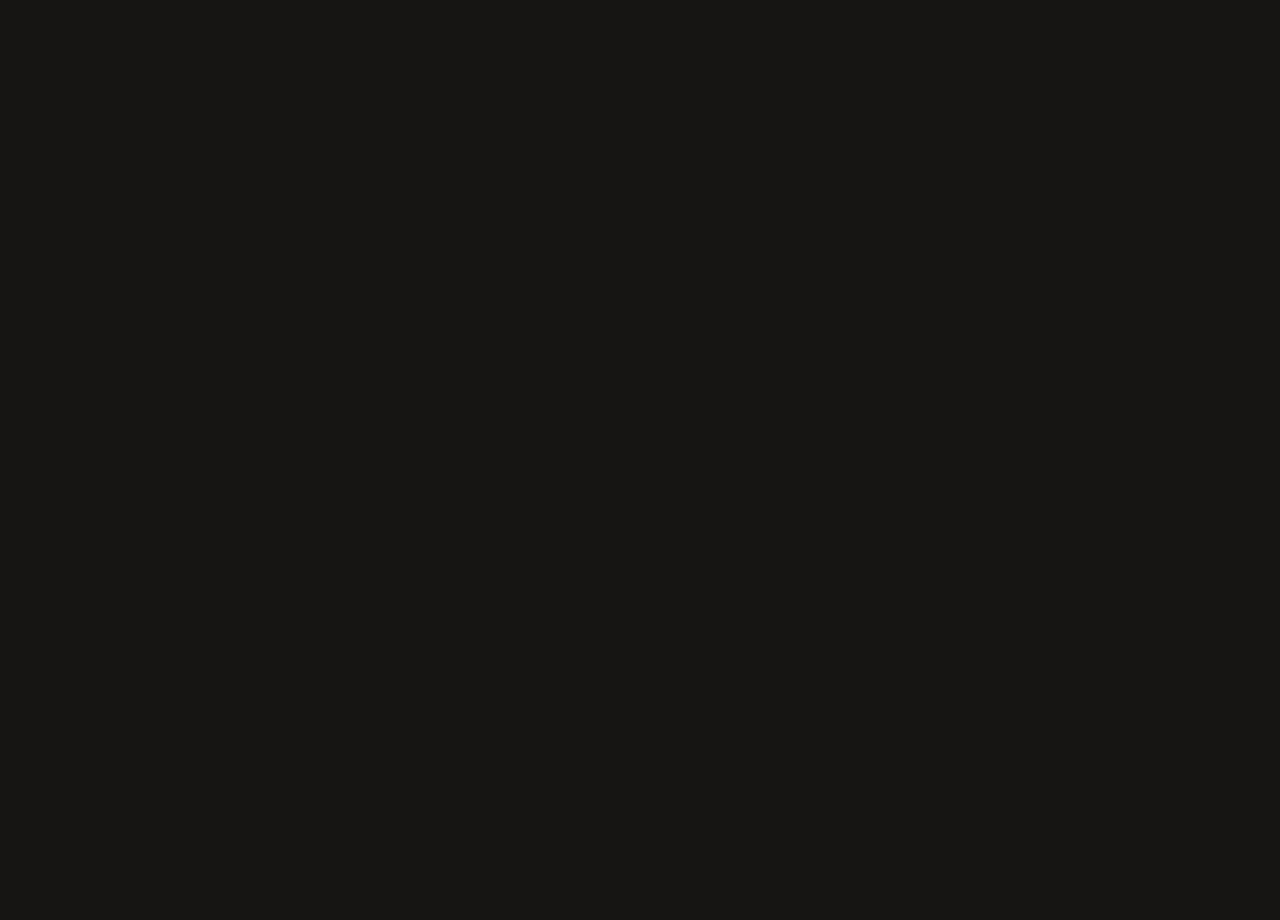
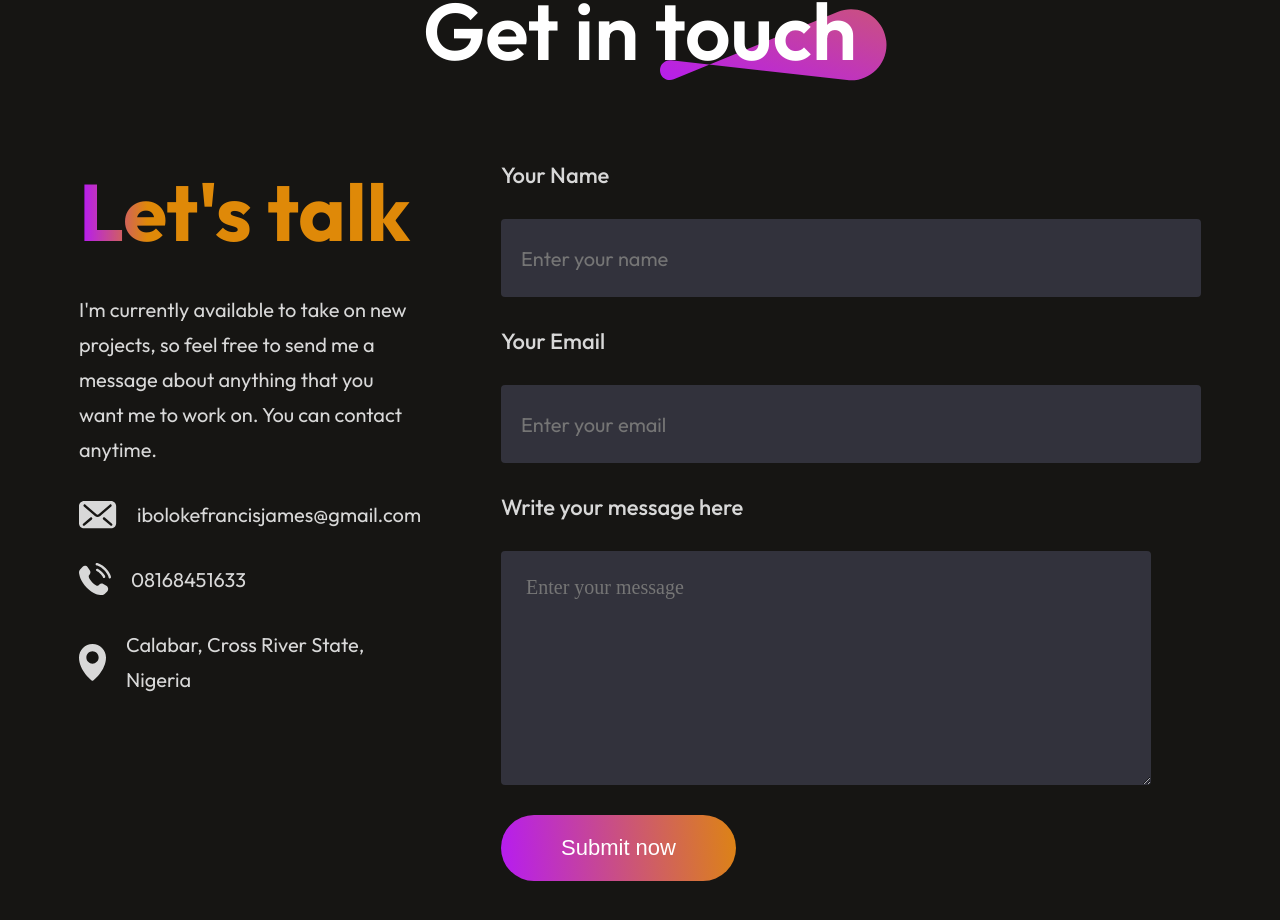
Before and after one commit to Francis6866/portfoliotrial, a React (Vite) app: page / in a window 1280 px wide. Shown: the part 4640-5560 px from the top of the page. Before the commit the page ends 4540 px from the top, so only its background shows below. Built offline with nearby package versions, Linux system fonts and the light colour scheme.

Commit message:
added the contact section

```diff
--- a/src/App.jsx
+++ b/src/App.jsx
@@ -4,6 +4,7 @@ import Hero from './components/Hero/Hero'
 import About from './components/About/About'
 import Services from './components/Service/Services'
 import MyWork from './components/MyWork/MyWork'
+import Contact from './components/Contact/Contact'
 //
 
 const App = () => {
@@ -14,6 +15,7 @@ const App = () => {
       <About />
       <Services />
       <MyWork />
+      <Contact />
     </div>
   )
 }
--- /dev/null
+++ b/src/components/Contact/Contact.jsx
@@ -0,0 +1,78 @@
+import React from 'react'
+import "./contact.css"
+import theme from "../../assets/theme_pattern.svg"
+import mail from "../../assets/mail_icon.svg"
+import location from "../../assets/location_icon.svg"
+import call from "../../assets/call_icon.svg"
+
+const Contact = () => {
+
+    const onSubmit = async (event) => {
+        event.preventDefault();
+        const formData = new FormData(event.target);
+
+        formData.append("access_key", "0e567f04-cf2a-4bd7-b7a5-2a46f68e4f7d");
+
+        const object = Object.fromEntries(formData);
+        const json = JSON.stringify(object);
+
+        const res = await fetch("https://api.web3forms.com/submit", {
+          method: "POST",
+          headers: {
+            "Content-Type": "application/json",
+            Accept: "application/json"
+          },
+          body: json
+        }).then((res) => res.json());
+
+        if (res.success) {
+          alert(res.message)
+        }
+      };
+
+  return (
+    <div id='contact' className='contact'>
+        <div className="contact-title">
+            <h1>Get in touch</h1>
+            <img src={theme} alt="" />
+        </div>
+
+        <div className="contact-section">
+            <div className="contact-left">
+                <h1>Let's talk</h1>
+                <p>I'm currently available to take on new projects, so feel free to send me a message about anything that you want me to work on. You can contact anytime.</p>
+                <div className="contact-details">
+                    <div className="contact-detail">
+                        <img src={mail} alt="" />
+                        <p>ibolokefrancisjames@gmail.com</p>
+                    </div>
+                    <div className="contact-detail">
+                        <img src={call} alt="" />
+                        <p>08168451633</p>
+                    </div>
+                    <div className="contact-detail">
+                        <img src={location} alt="" />
+                        <p>Calabar, Cross River State, Nigeria</p>
+                    </div>
+                </div>
+            </div>
+
+            <form onSubmit={onSubmit} className='contact-right'>
+                    <label htmlFor="">Your Name</label>
+                    <input type="text" placeholder='Enter your name' name='name'/>
+                    <label htmlFor="">Your Email</label>
+                    <input type="email" placeholder='Enter your email' name='email'/>
+                    <label htmlFor="">Write your message here</label>
+                    <textarea rows="8"placeholder="Enter your message" name='message'/>
+                <button
+                    type='submit'
+                    className="contact-submit">
+                    Submit now
+                </button>
+            </form>
+        </div>
+    </div>
+  )
+}
+
+export default Contact
--- /dev/null
+++ b/src/components/Contact/contact.css
@@ -0,0 +1,176 @@
+@import url('https://fonts.googleapis.com/css2?family=Outfit:wght@100..900&display=swap');
+
+.contact{
+    display: flex;
+    flex-direction: column;
+    align-items: center;
+    justify-content: center;
+    gap: 80px;
+    margin: 80px 100px;
+}
+
+.contact-title {
+    position: relative;
+}
+
+.contact-title h1 {
+    padding: 0 30px;
+    font-size: 80px;
+    font-weight: 600;
+}
+
+.contact-title img {
+    position: absolute;
+    bottom: 0;
+    right: 0;
+    z-index: -1;
+}
+
+.contact-section{
+    display: flex;
+    gap: 80px;
+}
+
+.contact-left{
+    display: flex;
+    flex-direction: column;
+    gap: 30px;
+}
+
+.contact-left h1{
+    font-size: 80px;
+    font-weight: 700;
+    background: linear-gradient(270deg, #DF8908 80%, #B415FF 100%);
+    background-clip: text;
+    -webkit-background-clip: text;
+    -webkit-text-fill-color: transparent;
+}
+
+.contact-left p{
+    max-width: 550px;
+    color: #D8D8D8;
+    font-size: 20px;
+    line-height: 35px;
+}
+
+.contact-details{
+    display: flex;
+    flex-direction: column;
+    gap: 30px;
+    color: #D8D8D8;
+    font-size: 22px;
+}
+
+.contact-detail{
+    display: flex;
+    align-items: center;
+    gap: 20px;
+}
+
+.contact-right{
+    display: flex;
+    flex-direction: column;
+    align-items: start;
+    gap: 30px;
+}
+
+.contact-right label{
+    color: #D8D8D8;
+    font-size: 22px;
+    font-weight: 500;
+}
+
+.contact-right input{
+    border: none;
+    width: 700px;
+    height: 78px;
+    padding-left: 20px;
+    border-radius: 4px;
+    background: #32323c;
+    color: #A0A0A0;
+    font-family: Outfit;
+    font-size: 20px;
+}
+
+.contact-right textarea{
+    width: 650px;
+    border: none;
+    padding: 25px;
+    border-radius: 4px;
+    background: #32323c;
+    color: #A0A0A0;
+    font-family: Oufit;
+    font-size: 20px;
+}
+
+.contact-submit{
+    border: none;
+    color: white;
+    border-radius: 50px;
+    background: linear-gradient(264deg, #DF8908 -5.09%, #B415FF 106.28%);
+    font-size: 22px;
+    padding: 20px 60px;
+    margin-bottom: 50px;
+    cursor: pointer;
+    transition: .3s;
+}
+
+.contact-submit:hover{
+    transform: scale(1.1);
+}
+
+@media (max-width: 768px){
+    .contact{
+        gap: 50px;
+        margin: 50px 70px;
+        align-items: start;
+    }
+
+    .contact-title h1{
+        font-size: 50px;
+        font-weight: 600;
+        padding: 0;
+    }
+
+    .contact-title img{
+        width: 130px;
+        right: -20px;
+    }
+
+    .contact-section{
+        flex-direction: column;
+    }
+
+    .contact-left h1{
+        font-size: 54px;
+    }
+    .contact-left p {
+        font-size: 18px;
+    }
+
+    .contact-detail{
+        gap: 20px;
+    }
+
+    .contact-detail img{
+        width: 25px;
+    }
+
+    .contact-right label{
+        font-size: 20px;
+    }
+
+    .contact-right input{
+        width: 100%;
+        font-size: 20px;
+    }
+    .contact-right textarea{
+        width: 95%;
+        font-size: 20px;
+    }
+
+    .contact-submit{
+        font-size: 20px;
+        padding: 15px 40px;
+    }
+}
```
